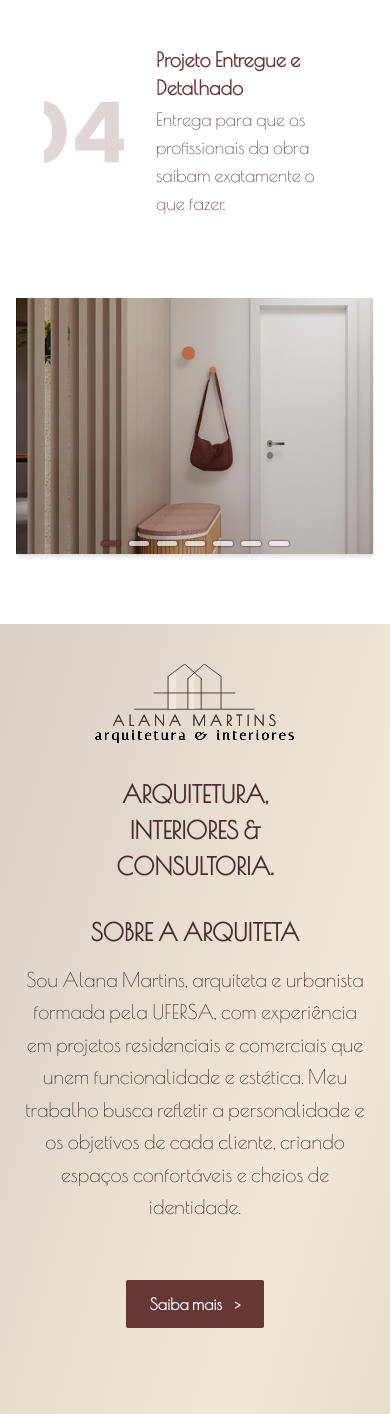
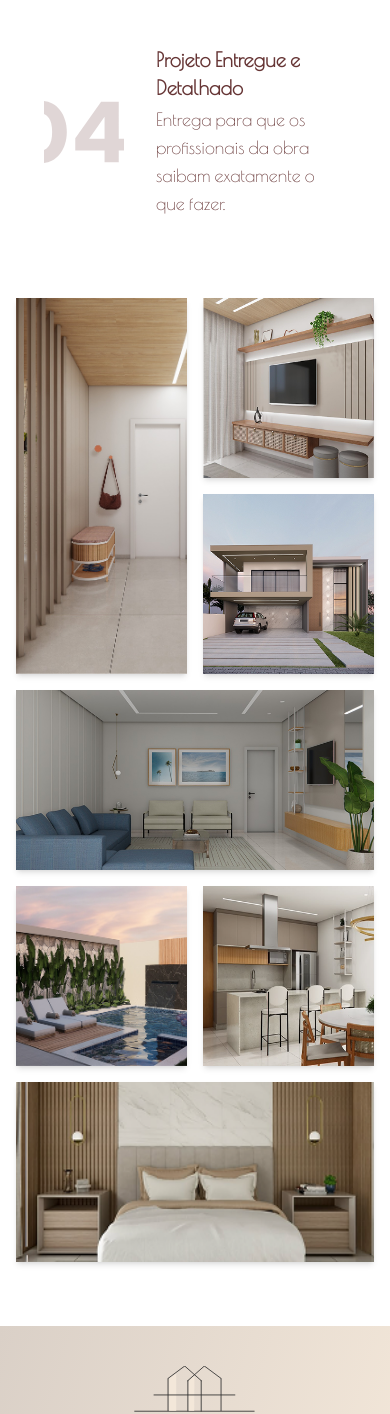
Before and after one commit to Gerson-Lima/Alana-s-Site, a React (Vite) app: page / in a window 390 px wide. Shown: the part 1516-2930 px from the top of the page. Built offline with nearby package versions, Linux system fonts and the light colour scheme.

Commit message:
style: changes mobile gallery positions and style

```diff
--- a/src/Components/Organisms/AboutSection/AboutSection.jsx
+++ b/src/Components/Organisms/AboutSection/AboutSection.jsx
@@ -55,7 +55,6 @@ export function AboutSection() {
             className="w-[3px] bg-[#202020] mr-14 self-stretch my-16"
             data-aos="fade-up"
             data-aos-offset="310"
-            data-aos-anchor-placement="top-center"
           ></div>
 
           {/* Grid 3 colunas */}
@@ -66,7 +65,6 @@ export function AboutSection() {
               className="flex flex-col items-start justify-center"
               data-aos="fade-up"
               data-aos-offset="310"
-              data-aos-anchor-placement="top-center"
             >
               <a className="mb-4 self-start">
                 <img
@@ -105,7 +103,6 @@ export function AboutSection() {
                 className="max-w-sm w-full"
                 data-aos="fade"
                 data-aos-offset="310"
-                data-aos-anchor-placement="top-center"
               />
             </div>
 
@@ -114,7 +111,6 @@ export function AboutSection() {
               className="flex flex-col items-start text-left justify-center"
               data-aos="fade-up"
               data-aos-offset="310"
-              data-aos-anchor-placement="top-center"
             >
               <h3 className="text-3xl font-primary font-bold text-[#472D2D] mb-4">
                 SOBRE A ARQUITETA
@@ -133,7 +129,6 @@ export function AboutSection() {
             className="hidden lg:block w-[3px] bg-[#202020] mr-14 self-stretch my-16"
             data-aos="fade-up"
             data-aos-offset="310"
-            data-aos-anchor-placement="top-center"
           ></div>
 
           {/* Logo */}
@@ -144,7 +139,6 @@ export function AboutSection() {
               className="h-20 w-auto"
               data-aos="fade-up"
               data-aos-offset="310"
-              data-aos-anchor-placement="top-center"
               style={{
                 imageRendering: '-webkit-optimize-contrast',
                 transform: 'translateZ(0)',
@@ -157,7 +151,6 @@ export function AboutSection() {
             className="text-2xl font-primary font-semibold text-[#472D2D] leading-normal text-center"
             data-aos="fade-up"
             data-aos-offset="300"
-            data-aos-anchor-placement="top-center"
           >
             ARQUITETURA,<br />
             INTERIORES &<br />
@@ -169,7 +162,6 @@ export function AboutSection() {
             className="text-center max-w-lg"
             data-aos="fade-up"
             data-aos-offset="310"
-            data-aos-anchor-placement="top-center"
           >
             <h3 className="text-2xl font-primary font-bold text-[#472D2D] mb-4">
               SOBRE A ARQUITETA
@@ -185,7 +177,6 @@ export function AboutSection() {
             className="inline-block px-6 py-3 bg-secondary text-white font-semibold font-primary rounded-[2px] hover:bg-[#8E5858] transition"
             data-aos="zoom-out-up"
             data-aos-offset="310"
-            data-aos-anchor-placement="top-center"
           >
             Saiba mais{" "}
             <span className="pl-2" style={{ position: "relative", top: "2px" }}>
@@ -201,7 +192,6 @@ export function AboutSection() {
               className="max-w-sm w-full"
               data-aos="fade"
               data-aos-offset="310"
-              data-aos-anchor-placement="top-center"
             />
           </div>
         </div>
--- a/src/Components/Organisms/AboutSection/FeatureSection.jsx
+++ b/src/Components/Organisms/AboutSection/FeatureSection.jsx
@@ -70,8 +70,7 @@ export function FeatureSection() {
         <div
           className="flex flex-col items-center text-center border border-[#F3E7D9] p-20 gap-5"
           data-aos="fade-up"
-          data-aos-offset="600"
-          data-aos-anchor-placement="top-center"
+          data-aos-offset="210"
         >
           <IconCustom2 className="h-20 w-20 mb-4" />
           <p className="text-[#F3E7D9] text-2xl font-semibold font-primary">Padrão de excelência</p>
@@ -81,8 +80,7 @@ export function FeatureSection() {
         <div
           className="flex flex-col items-center text-center md:border-y md:border-x-0 sm:border-x sm:boder-y-0 border-[#F3E7D9] p-20 gap-5"
           data-aos="fade-up"
-          data-aos-offset="600"
-          data-aos-anchor-placement="top-center"
+          data-aos-offset="210"
         >
           <IconCustom1 className="h-20 w-20 mb-4" />
           <p className="text-[#F3E7D9] text-2xl font-semibold font-primary">Design sofisticado</p>
@@ -92,8 +90,7 @@ export function FeatureSection() {
         <div
           className="flex flex-col items-center text-center border border-[#F3E7D9] p-20 gap-5"
           data-aos="fade-up"
-          data-aos-offset="600"
-          data-aos-anchor-placement="top-center"
+          data-aos-offset="210"
         >
           <IconCustom3 className="h-20 w-20 mb-4" />
           <p className="text-[#F3E7D9] text-2xl font-semibold font-primary">Praticidade e Inovação</p>
--- a/src/Components/Organisms/Contact/ContactSection.jsx
+++ b/src/Components/Organisms/Contact/ContactSection.jsx
@@ -98,8 +98,7 @@ export function ContactSection() {
           className="flex flex-col justify-center"
           data-aos="fade-right"
           data-aos-duration="2000"
-          data-aos-offset="600"
-          data-aos-anchor-placement="top-center"
+          data-aos-offset="210"
         >
           <div className="max-w-md w-full space-y-6">
             <h2 className="text-4xl font-bold text-[#663535] uppercase">Contato</h2>
@@ -129,8 +128,7 @@ export function ContactSection() {
           className="relative bg-[#F3E7D9] rounded-[4px] p-8 overflow-visible"
           data-aos="fade-left"
           data-aos-duration="2000"
-          data-aos-offset="600"
-          data-aos-anchor-placement="top-center"
+          data-aos-offset="210"
         >
           <span className="hidden lg:block absolute -left-7 top-0 h-32 mt-8 w-7 bg-[#663535] rounded-tl-[4px] rounded-bl-[4px]"></span>
 
--- a/src/Components/Organisms/Footer/Footer.jsx
+++ b/src/Components/Organisms/Footer/Footer.jsx
@@ -68,9 +68,8 @@ export function Footer() {
     <footer
       className="font-primary relative"
       data-aos="fade-down"
-      data-aos-duration="1500"
-      data-aos-offset="300"
-      data-aos-anchor-placement="top-center"
+      data-aos-duration="1000"
+      data-aos-offset="60"
     >
       {/* TOPO DO FOOTER */}
       <div className="px-6 py-8 lg:px-24 footer-bg">
--- a/src/Components/Organisms/Gallery/Gallery.jsx
+++ b/src/Components/Organisms/Gallery/Gallery.jsx
@@ -1,7 +1,5 @@
 import { useEffect, useState } from 'react';
 import { ImageModal } from '../../Molecules/ImageModal/ImageModal';
-import { Swiper, SwiperSlide } from 'swiper/react';
-import { Pagination } from 'swiper/modules';
 import 'swiper/css/pagination';
 import './Gallery.css';
 import 'swiper/css';
@@ -171,32 +169,111 @@ export function Gallery() {
         </button>
       </div>
 
-      {/* MOBILE SWIPER */}
+
+    {/* MOBILE GRID (apenas mobile) */}
       <div className="md:hidden px-4">
-        <Swiper
-          loop={true}
-          spaceBetween={16}
-          slidesPerView={1}
-          pagination={{ clickable: true }}
-          modules={[Pagination]}
-          className="mySwiper"
+        <div
+          className="grid grid-cols-2 gap-4"
+          style={{ gridAutoRows: '180px' }}
         >
-          {images.map((src, idx) => (
-            <SwiperSlide key={idx}>
           <button
             type="button"
-                className="focus:outline-none w-full"
-                onClick={() => handleOpenModal(idx)}
+            className="row-span-2 focus:outline-none"
+            onClick={() => handleOpenModal(0)}
           >
             <img
-                  src={src}
-                  alt={`Imagem ${idx + 1}`}
-                  className="object-cover w-full h-64 shadow-md hover:opacity-80 transition"
+              src={images[0]}
+              alt="Imagem 1"
+              loading="lazy"
+              decoding="async"
+              className="object-cover w-full h-full shadow-md hover:opacity-80 transition"
             />
           </button>
-            </SwiperSlide>
-          ))}
-        </Swiper>
+
+          <button
+            type="button"
+            className="focus:outline-none"
+            onClick={() => handleOpenModal(3)}
+          >
+            <img
+              src={images[3]}
+              alt="Imagem 4"
+              loading="lazy"
+              decoding="async"
+              className="object-cover w-full h-full shadow-md hover:opacity-80 transition"
+            />
+          </button>
+
+          <button
+            type="button"
+            className="focus:outline-none"
+            onClick={() => handleOpenModal(6)}
+          >
+            <img
+              src={images[6]}
+              alt="Imagem 7"
+              loading="lazy"
+              decoding="async"
+              className="object-cover w-full h-full shadow-md hover:opacity-80 transition"
+            />
+          </button>
+
+          <button
+            type="button"
+            className="col-span-2 focus:outline-none"
+            onClick={() => handleOpenModal(1)}
+          >
+            <img
+              src={images[1]}
+              alt="Imagem 2"
+              loading="lazy"
+              decoding="async"
+              className="object-cover w-full h-full shadow-md hover:opacity-80 transition"
+            />
+          </button>
+
+          <button
+            type="button"
+            className="focus:outline-none"
+            onClick={() => handleOpenModal(4)}
+          >
+            <img
+              src={images[4]}
+              alt="Imagem 5"
+              loading="lazy"
+              decoding="async"
+              className="object-cover w-full h-full shadow-md hover:opacity-80 transition"
+            />
+          </button>
+
+          <button
+            type="button"
+            className="focus:outline-none"
+            onClick={() => handleOpenModal(2)}
+          >
+            <img
+              src={images[2]}
+              alt="Imagem 3"
+              loading="lazy"
+              decoding="async"
+              className="object-cover w-full h-full shadow-md hover:opacity-80 transition"
+            />
+          </button>
+
+          <button
+            type="button"
+            className="col-span-2 focus:outline-none"
+            onClick={() => handleOpenModal(5)}
+          >
+            <img
+              src={images[5]}
+              alt="Imagem 6"
+              loading="lazy"
+              decoding="async"
+              className="object-cover w-full h-full shadow-md hover:opacity-80 transition"
+            />
+          </button>
+        </div>
       </div>
 
       {isOpen && (
```
Lines whose indentation alone changed are shown as unchanged.
